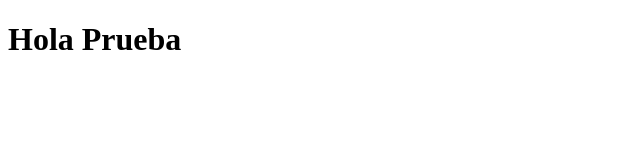
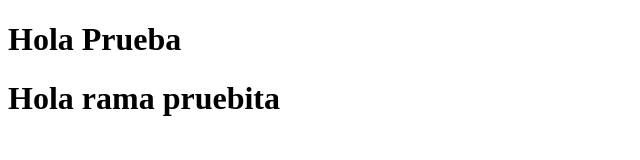
Before and after one commit to ISebastianRVI/prueba-mariajose, a plain HTML site: page index.html in a window 1280 px wide. Shown: the whole page, without its empty margins (0-640 px from the left). Drawn offline with Linux system fonts and the light colour scheme.

Commit message:
h1 de pruebita

```diff
--- a/index.html
+++ b/index.html
@@ -8,5 +8,6 @@
 <body>
 
     <h1>Hola Prueba</h1>
+    <h1>Hola rama pruebita</h1>
 </body>
 </html>
```
